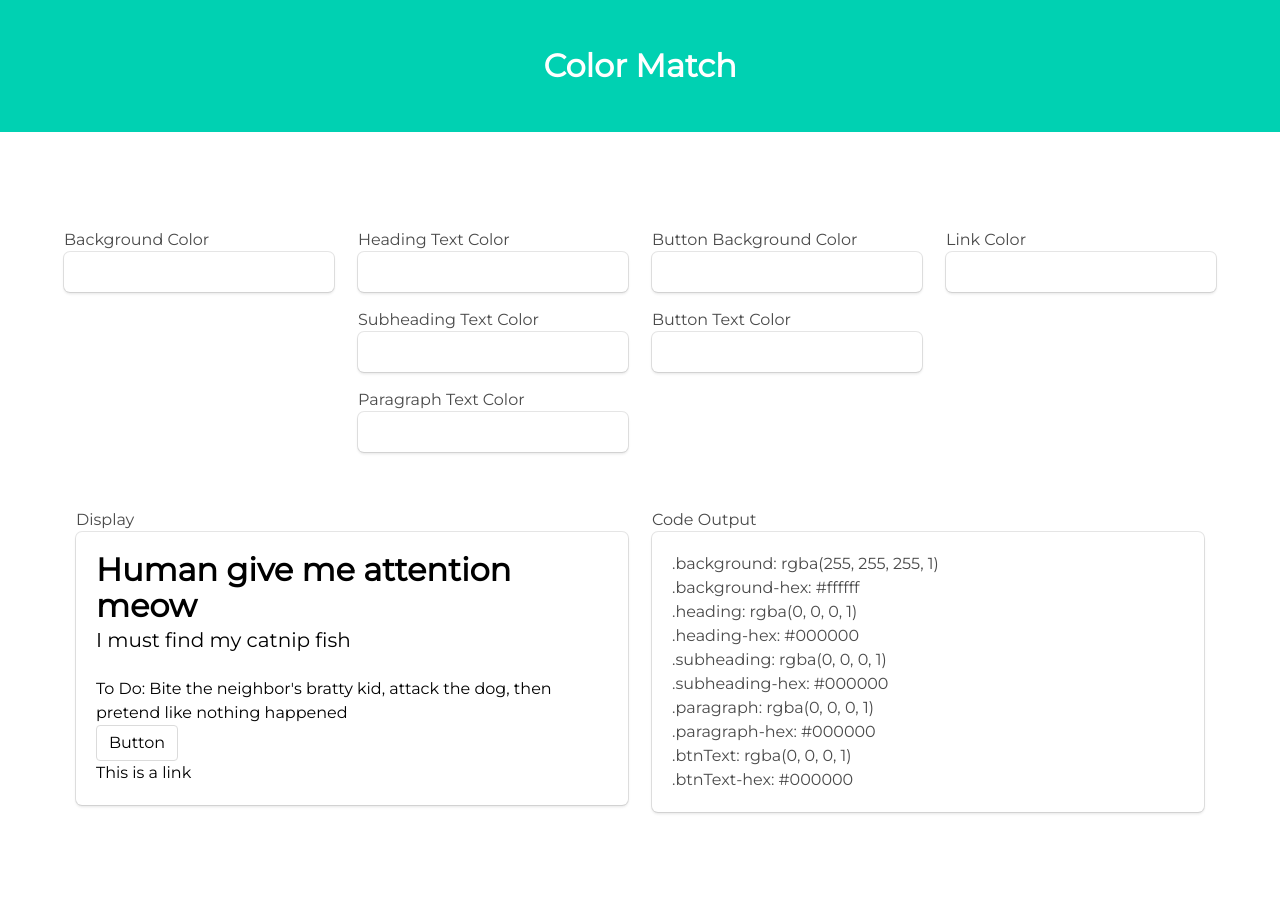
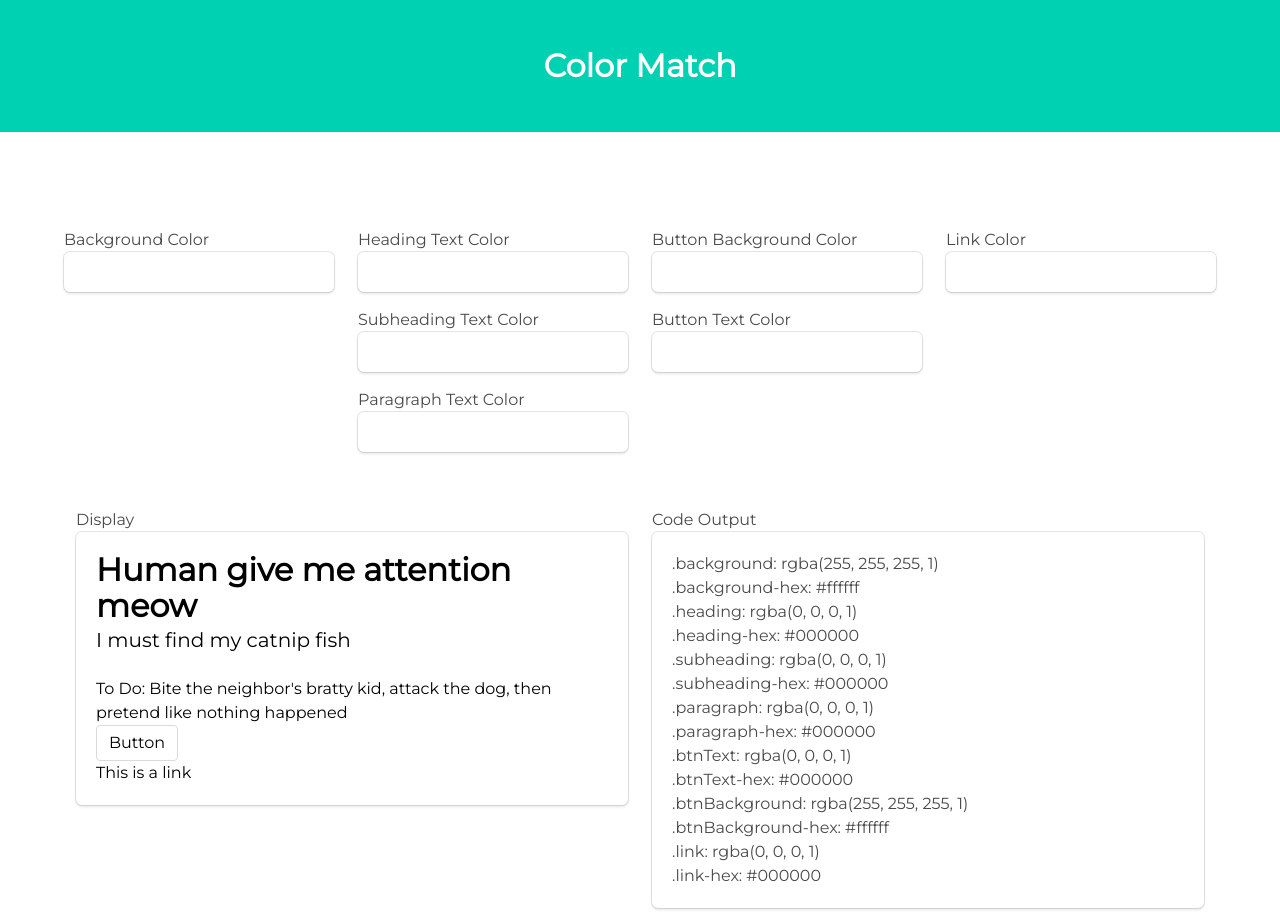
Before and after one commit to JavaScriptErika/colormatch, a React (Create React App) app: page / in a window 1280 px wide. Before the commit the page ends 824 px from the top, so only its background shows below. Built offline with nearby package versions, Linux system fonts and the light colour scheme.

Commit message:
add code output for button background and link colors

```diff
--- a/src/components/App.js
+++ b/src/components/App.js
@@ -84,9 +84,9 @@ class App extends React.Component {
                         heading={this.state.heading}
                         subheading={this.state.subheading}
                         paragraph={this.state.paragraph}
-                        buttonBackground={this.state.buttonBackground[0]}
+                        buttonBackground={this.state.buttonBackground}
                         buttonText={this.state.buttonText}
-                        linkColor={this.state.linkColor[0]}
+                        linkColor={this.state.linkColor}
                     />
 
 
--- a/src/components/ColorSelectionDisplay.js
+++ b/src/components/ColorSelectionDisplay.js
@@ -19,7 +19,13 @@ class ColorSelectionDisplay extends React.Component {
             paragraphHEXColorDisplay: paragraph[1],
 
             buttonTextRGBAColorDisplay: `rgba(${buttonText[0].r}, ${buttonText[0].g}, ${buttonText[0].b}, ${buttonText[0].a})`,
-            buttonTextHEXColorDisplay: buttonText[1]
+            buttonTextHEXColorDisplay: buttonText[1],
+
+            buttonBackgroundRGBAColorDisplay: `rgba(${buttonBackground[0].r}, ${buttonBackground[0].g}, ${buttonBackground[0].b}, ${buttonBackground[0].a})`,
+            buttonBackgroundHEXColorDisplay: buttonBackground[1],
+
+            linkRGBAColorDisplay: `rgba(${linkColor[0].r}, ${linkColor[0].g}, ${linkColor[0].b}, ${linkColor[0].a})`,
+            linkHexColorDisplay: linkColor[1]
          }
 
          console.log(this.props.background)
@@ -39,7 +45,7 @@ class ColorSelectionDisplay extends React.Component {
                                 className="button"
                                 style={{
                                     color: colors.buttonTextHEXColorDisplay,
-                                    backgroundColor: `rgba(${buttonBackground.r}, ${buttonBackground.g}, ${buttonBackground.b}, ${buttonBackground.a})`,
+                                    backgroundColor: colors.buttonBackgroundHEXColorDisplay,
                                     }}
                                 >
                                 Button
@@ -50,7 +56,7 @@ class ColorSelectionDisplay extends React.Component {
                             <a
                                 href
                                 onClick={e => e.preventDefault()}
-                                style={{color: `rgba(${linkColor.r}, ${linkColor.g}, ${linkColor.b}, ${linkColor.a})`}}
+                                style={{color: colors.linkRGBAColorDisplay}}
                                 >
                                 This is a link
                             </a>
@@ -77,6 +83,13 @@ class ColorSelectionDisplay extends React.Component {
 
                             <p>.btnText: {colors.buttonTextRGBAColorDisplay}</p>
                             <p>.btnText-hex: {colors.buttonTextHEXColorDisplay}</p>
+
+
+                            <p>.btnBackground: {colors.buttonBackgroundRGBAColorDisplay}</p>
+                            <p>.btnBackground-hex: {colors.buttonBackgroundHEXColorDisplay}</p>
+
+                            <p>.link: {colors.linkRGBAColorDisplay}</p>
+                            <p>.link-hex: {colors.linkHexColorDisplay}</p>
                         </div>
                     </div>
 
```
